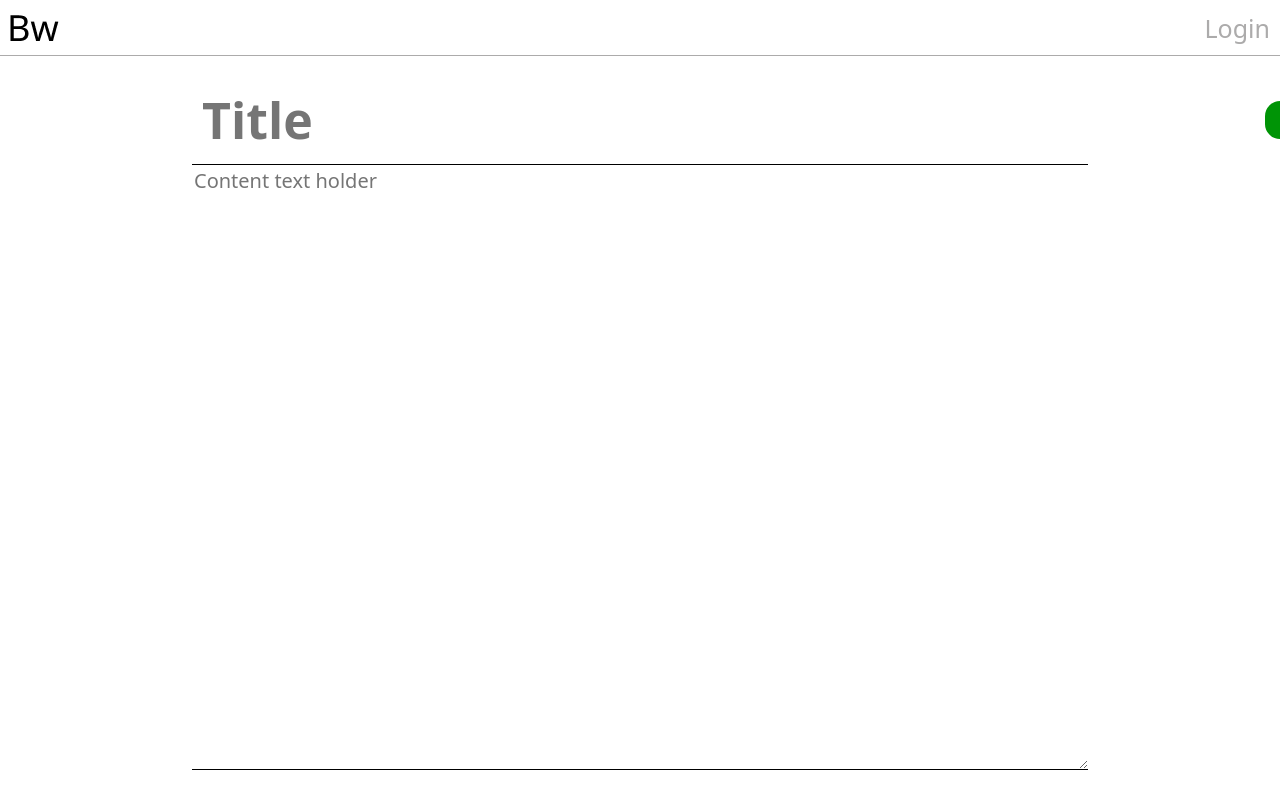
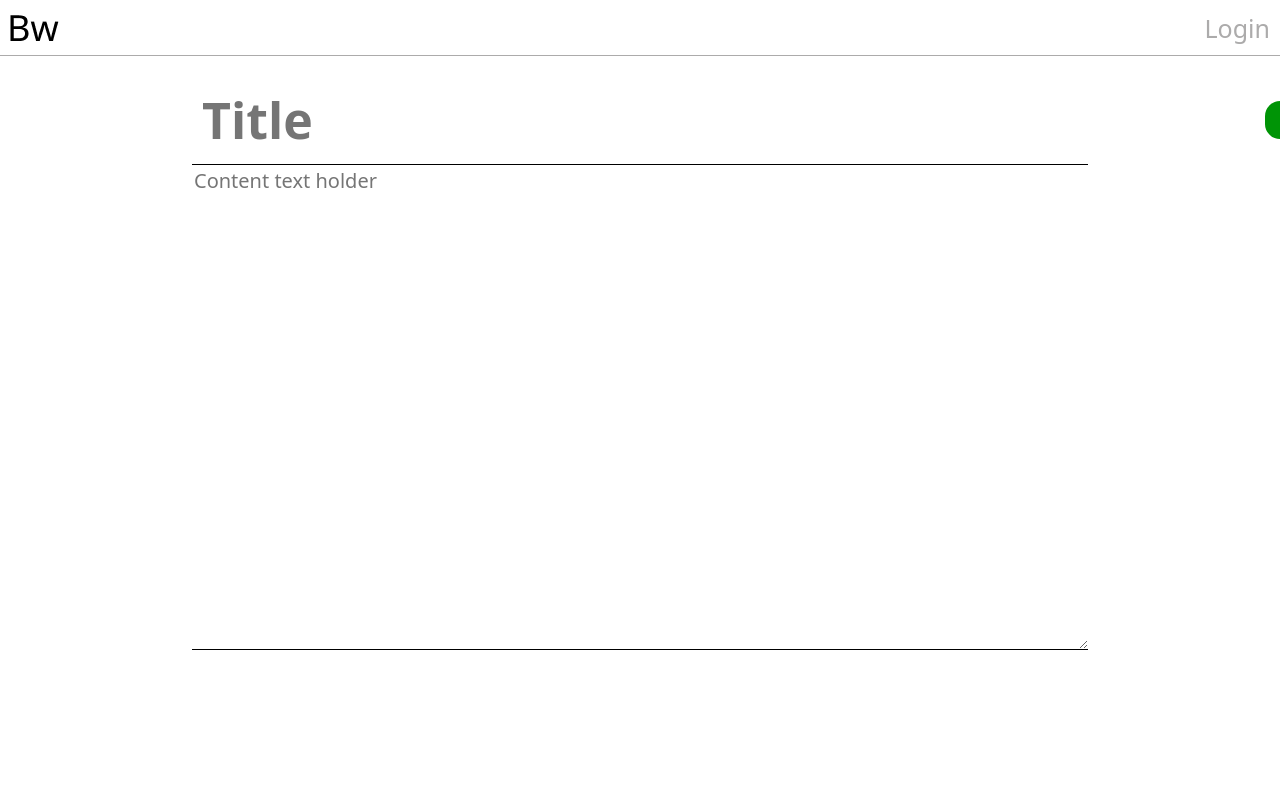
Before and after one commit to Nochiski/CSE426Project, a React (Create React App) app in the folder frontend/: page /write in a window 1280 px wide. Shown: the top 800 px of the page. Built offline with nearby package versions, Linux system fonts and the light colour scheme.

Commit message:
change 600px to 60vh

```diff
--- a/frontend/src/css/WritePost.css
+++ b/frontend/src/css/WritePost.css
@@ -41,7 +41,7 @@
     border-right: none;
     background: #FFF;
     border-radius: 0;
-    height: 600px;
+    height: 60vh;
     padding-right: 138px; /* Create space for the button */
 }
 
```
